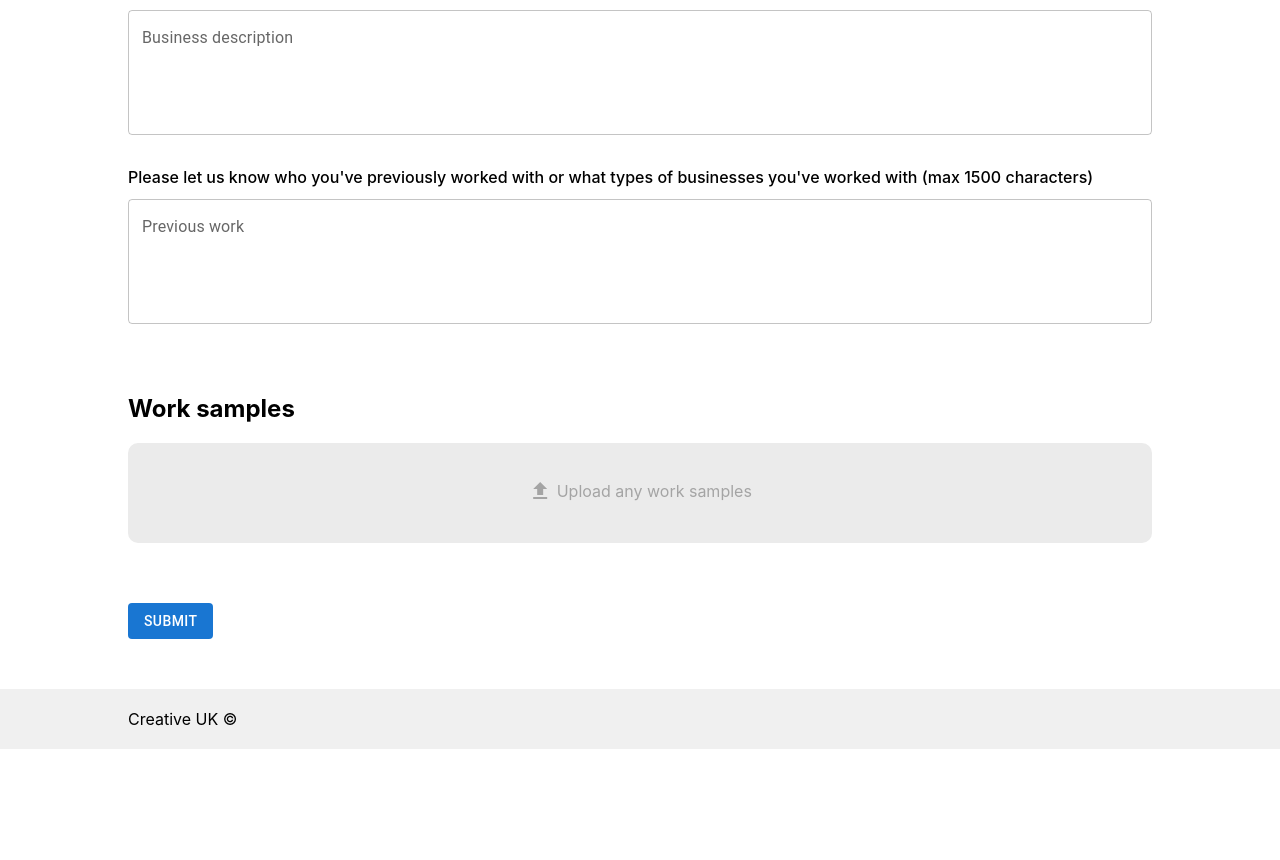
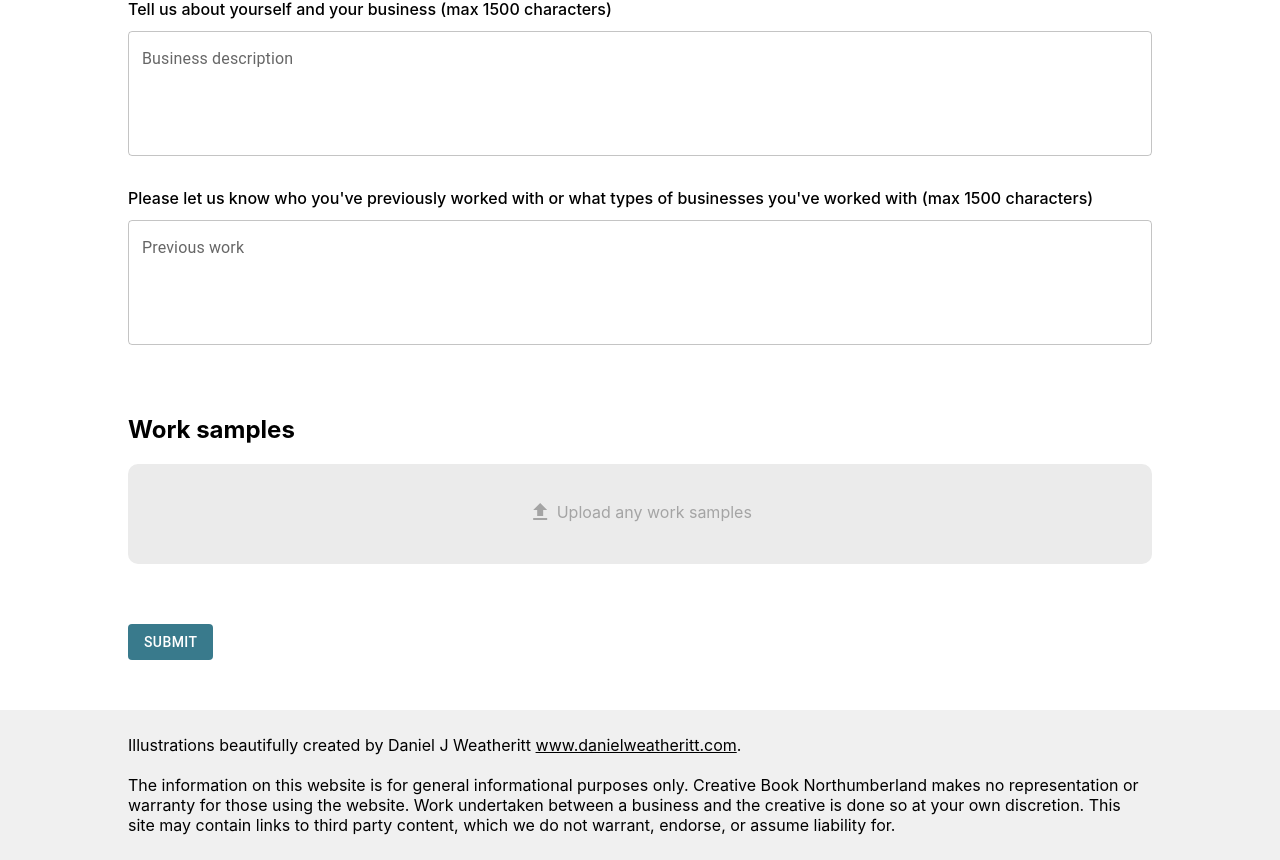
Before and after one commit to CreativeBookNorthumberland/CreativeBook, a React (Create React App) app in the folder frontend/: page /#/signup in a window 1280 px wide. Shown: the part 1659-2519 px from the top of the page. Before the commit the page ends 2408 px from the top, so only its background shows below. Built offline with nearby package versions, Linux system fonts and the light colour scheme.

Commit message:
Added theme with custom colors, and added validation for services

```diff
--- a/frontend/src/App.css
+++ b/frontend/src/App.css
@@ -9,6 +9,10 @@
   --secondary-color: 122, 146, 94;
 }
 
+body {
+  background-color: rgb(240, 240, 240);
+}
+
 
 .appear {
   animation: 0.5s 1 forwards appear;
@@ -18,10 +22,6 @@
 
 .icon-text span{
   vertical-align: super;
-}
-
-h1 {
-  margin-top: 0px;
 }
 
 
@@ -116,12 +116,12 @@ h1 {
   .section {
     margin-bottom: 5px;
     color: white;
-    background-color: rgba(0, 0, 0, 0.2);
+    background-color: rgba(var(--secondary-color), 0.2);
     padding: 10px;
     cursor: pointer;
   }
   .section:hover {
-    background-color: rgba(0, 0, 0, 0.5);
+    background-color: rgba(var(--secondary-color), 0.5);
   }
 
 }
@@ -156,10 +156,10 @@ h1 {
     color: black;
   }
   .header-sections .section:hover {
-    background-color: #0000001b;
+    background-color: rgba(var(--secondary-color), 0.3);
   }
   .header-sections .section.selected {
-    background-color: black;
+    background-color: rgba(var(--secondary-color), 1);
     color: white;
   }
 
@@ -167,7 +167,7 @@ h1 {
 
 .view-container {
   padding-top: 75px;
-  min-height: calc(100vh - 75px - 60px);
+  background-color: white;
 }
 
 .view {
@@ -176,8 +176,6 @@ h1 {
 
 
 .footer {
-  background-color: rgb(240, 240, 240);
-  height: 60px;
   box-sizing: border-box;
-  padding: 20px var(--horizontal-margin);
+  padding: 25px var(--horizontal-margin);
 }
--- a/frontend/src/App.js
+++ b/frontend/src/App.js
@@ -3,6 +3,7 @@ import './App.css'
 import { useLocation, useNavigate, NavLink, Routes, Route, Navigate } from "react-router-dom"
 import Menu from '@mui/icons-material/Menu'
 import Close from '@mui/icons-material/Close'
+import { createTheme, ThemeProvider } from '@mui/material/styles'
 import Snackbar from '@mui/material/Snackbar'
 import IconButton from '@mui/material/IconButton'
 
@@ -19,6 +20,34 @@ import CBN_logo from './assets/CBN_logo.jpg'
 import CBN_text from './assets/CBN_text.jpg'
 
 function App() {
+
+  const theme = createTheme({
+    palette: {
+      primary: {
+        main: '#397A8C'
+      },
+      secondary: {
+        main: '#7A925E'
+      },
+      // Provide every color token (light, main, dark, and contrastText) when using
+      // custom colors for props in Material UI's components.
+      // Then you will be able to use it like this: `<Button color="custom">`
+      // (For TypeScript, you need to add module augmentation for the `custom` value)
+      custom: {
+        light: '#ffa726',
+        main: '#f57c00',
+        dark: '#ef6c00',
+        contrastText: 'rgba(0, 0, 0, 0.87)',
+      },
+      // Used by `getContrastText()` to maximize the contrast between
+      // the background and the text.
+      contrastThreshold: 3,
+      // Used by the functions below to shift a color's luminance by approximately
+      // two indexes within its tonal palette.
+      // E.g., shift from Red 500 to Red 300 or Red 700.
+      tonalOffset: 0.2,
+    },
+  })
 
   const Sections = {
     About: {
@@ -84,6 +113,7 @@ function App() {
 
 
   return (
+    <ThemeProvider theme={theme}>
       <div className='app'>
 
         <Snackbar
@@ -157,12 +187,20 @@ function App() {
         </div>
 
         <div className='footer'>
-        Creative UK ©
+          Illustrations beautifully created by Daniel J Weatheritt <u><a href='http://www.danielweatheritt.com'>www.danielweatheritt.com</a></u>.
+          <br /><br />
+          The information on this website is for general informational purposes
+          only. Creative Book Northumberland makes no representation or warranty
+          for those using the website. Work undertaken between a business and
+          the creative is done so at your own discretion. This site may contain
+          links to third party content, which we do not warrant, endorse, or
+          assume liability for.
         </div>
 
       </div>
+    </ThemeProvider>
   )
 
 }
 
-export default App;
+export default App
--- a/frontend/src/components/views/SignUpView.js
+++ b/frontend/src/components/views/SignUpView.js
@@ -74,8 +74,8 @@ function PortfolioForm(props) {
     Services: {
       label: 'Services',
       initialValue: {},
-      validation: notEmpty,
-      errorMessage: 'Cannot be empy'
+      validation: validateServices,
+      errorMessage: 'Must have at least one primary service and cannot have more than 5 of each'
     },
     BusinessDescriptionQuestion: {
       label: 'Business description',
@@ -111,6 +111,28 @@ function PortfolioForm(props) {
       return false
     }
     return true
+  }
+
+  function validateServices(services) {
+    var primaryCount = 0
+    var secondayCount = 0
+    for (const key in services){
+      if (services[key] == 'Primary') {
+        primaryCount += 1
+      } else {
+        secondayCount += 1
+      }
+    }
+
+    if (primaryCount == 0) {
+      return false
+    }
+
+    if (primaryCount > 5 || secondayCount > 5) {
+      return false
+    } else {
+      return true
+    }
   }
 
   function generateTextInput(formElementKey, useMultiline=false, rows=4) {
@@ -290,6 +312,7 @@ function PortfolioForm(props) {
         </Grid>
 
         <h2>Services</h2>
+        {portfolioForm['Services'].isValid==false && <div className='error-msg'>{portfolioForm['Services'].errorMessage}</div>}
         <Grid container spacing={2} sx={{marginLeft: '0px'}}>
 
           <Grid container>
--- a/frontend/src/css/SignUpView.css
+++ b/frontend/src/css/SignUpView.css
@@ -20,6 +20,11 @@
     font-size: 16px;
     font-weight: 500;
     margin-bottom: 12px;
+}
+
+.portfolio-form .error-msg {
+    color: red;
+    margin-bottom: 30px;
 }
 
 .portfolio-form .logo-upload .upload-button {
```
Lines whose indentation alone changed are shown as unchanged.
